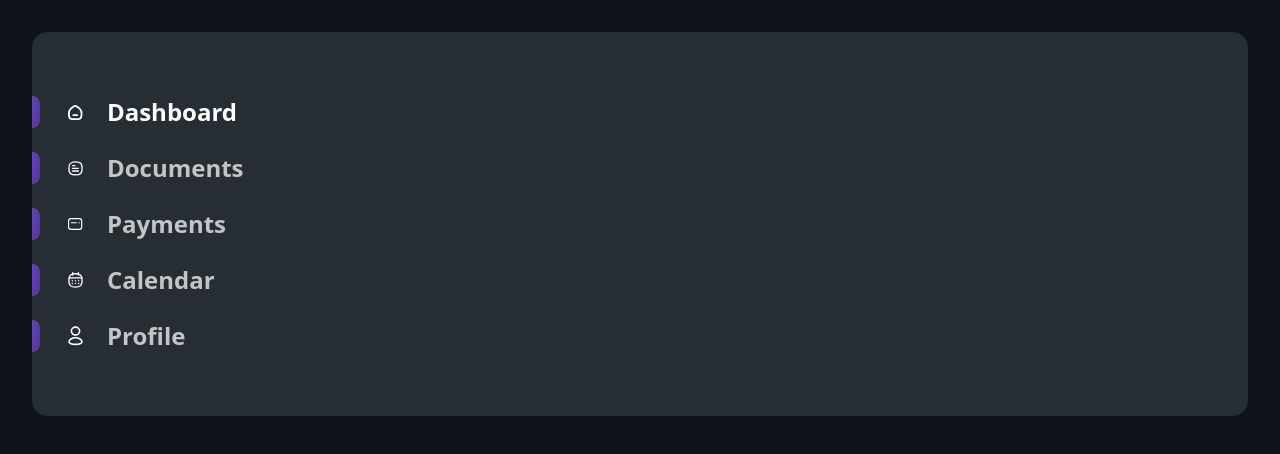
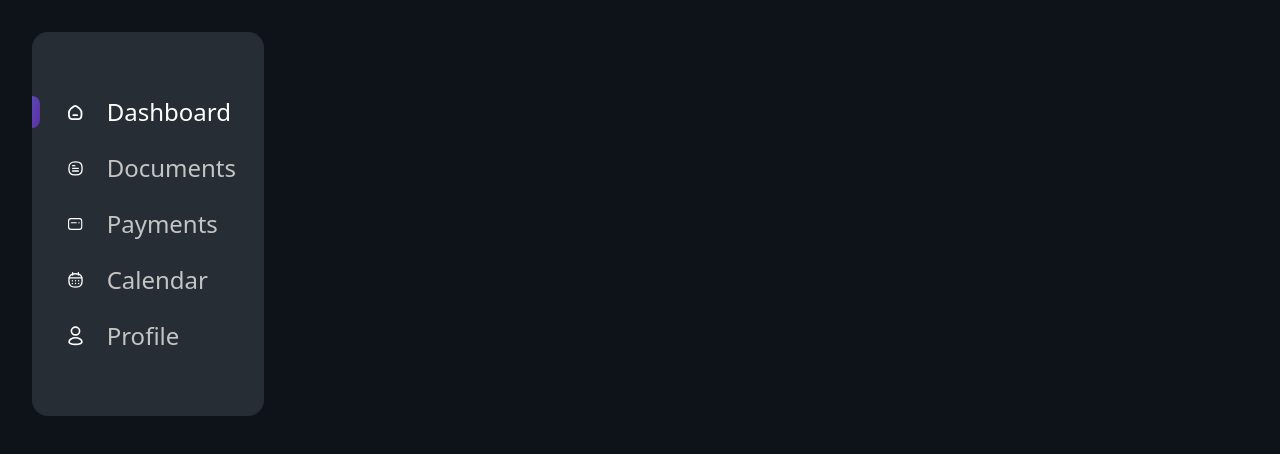
Before and after one commit to kelani34/finance-dashboard, a Next.js app: page / in a window 1280 px wide. Shown: the top 454 px of the page. Built offline with nearby package versions, Linux system fonts and the light colour scheme.

Commit message:
feat/ sidebar active func

```diff
--- a/src/components/Main.tsx
+++ b/src/components/Main.tsx
@@ -1,10 +1,37 @@
 import React from "react";
 import Sidebar from "./Sidebar";
 
+const routes = [
+  {
+    path: "/",
+    name: "Dashboard",
+    icon: "/Dashboard.svg",
+  },
+  {
+    path: "/documents",
+    name: "Documents",
+    icon: "/Document.svg",
+  },
+  {
+    path: "/payments",
+    name: "Payments",
+    icon: "/Payment.svg",
+  },
+  {
+    path: "/calendar",
+    name: "Calendar",
+    icon: "/Calendar.svg",
+  },
+  {
+    path: "/profile",
+    name: "Profile",
+    icon: "/Profile.svg",
+  },
+];
 const Main = () => {
   return (
     <div className=" p-8">
-      <Sidebar />
+      <Sidebar routes={routes} />
     </div>
   );
 };
--- a/src/components/Sidebar.tsx
+++ b/src/components/Sidebar.tsx
@@ -1,58 +1,38 @@
 import Image from "next/image";
-import React from "react";
+import React, { ReactNode } from "react";
+import Link from "next/link";
+import { useRouter } from "next/router";
 
-const Sidebar = () => {
+interface Props {
+  routes: { path: string; name: string; icon: string }[];
+}
+
+const Sidebar = ({ routes }: Props) => {
+  const { pathname } = useRouter();
+
   return (
-    <div className="bg-[#272D35] py-10 rounded-2xl">
-      <ul>
-        <li className=" my-6 flex">
-          <div className=" rounded-r-3xl w-2 h-8 bg-gradient-radial" />
-          <div className="flex items-center w-full gap-6 px-7 ">
-            <Image src={"/Home.svg"} width={15} height={15} alt="dashboard" />
-            <p className="text-white font-bold text-2xl">Dashboard</p>
-          </div>
-        </li>
-        <li className=" flex my-6">
-          <div className=" rounded-r-3xl w-2 h-8 bg-gradient-radial" />
-          <div className="flex items-center w-full gap-6 px-7">
-            <Image
-              src={"/Document.svg"}
-              width={15}
-              height={15}
-              alt="documents"
+    <div className="bg-[#272D35] py-10 rounded-2xl w-max">
+      <div>
+        {routes.map((route) => (
+          <Link className=" my-6 flex" key={route.path} href={route.path}>
+            <div
+              className={` rounded-r-3xl w-2 h-8 bg-gradient-radial ${
+                route.path === pathname ? "bg-gradient-radial" : "bg-none"
+              }`}
             />
-            <p className="text-[#C4C4C4] font-bold text-2xl text-left">
-              Documents
-            </p>
-          </div>
-        </li>
-        <li className=" flex my-6">
-          <div className=" rounded-r-3xl w-2 h-8 bg-gradient-radial" />
-          <div className="flex items-center w-full gap-6 px-7">
-            <Image src={"/Payment.svg"} width={15} height={15} alt="payments" />
-            <span className="text-[#C4C4C4] font-bold text-2xl">Payments</span>
-          </div>
-        </li>
-        <li className=" flex my-6">
-          <div className=" rounded-r-3xl w-2 h-8 bg-gradient-radial" />
-          <div className="flex items-center w-full gap-6 px-7">
-            <Image
-              src={"/Calendar.svg"}
-              width={15}
-              height={15}
-              alt="calender"
-            />
-            <span className="text-[#C4C4C4] font-bold text-2xl">Calendar</span>
-          </div>
-        </li>
-        <li className=" flex my-6">
-          <div className=" rounded-r-3xl w-2 h-8 bg-gradient-radial" />
-          <div className="flex items-center w-full gap-6 px-7">
-            <Image src={"/Profile.svg"} width={15} height={15} alt="profile" />
-            <span className="text-[#C4C4C4] font-bold text-2xl">Profile</span>
-          </div>
-        </li>
-      </ul>
+            <div className="flex items-center w-full gap-6 px-7 ">
+              <Image src={route.icon} width={15} height={15} alt={route.name} />
+              <p
+                className={`${
+                  route.path === pathname ? "text-white" : "text-[#C4C4C4]"
+                } font-medium text-2xl`}
+              >
+                {route.name}
+              </p>
+            </div>
+          </Link>
+        ))}
+      </div>
     </div>
   );
 };
```
Also changed, not shown: public/Dashboard.svg (renamed from public/Home.svg).
